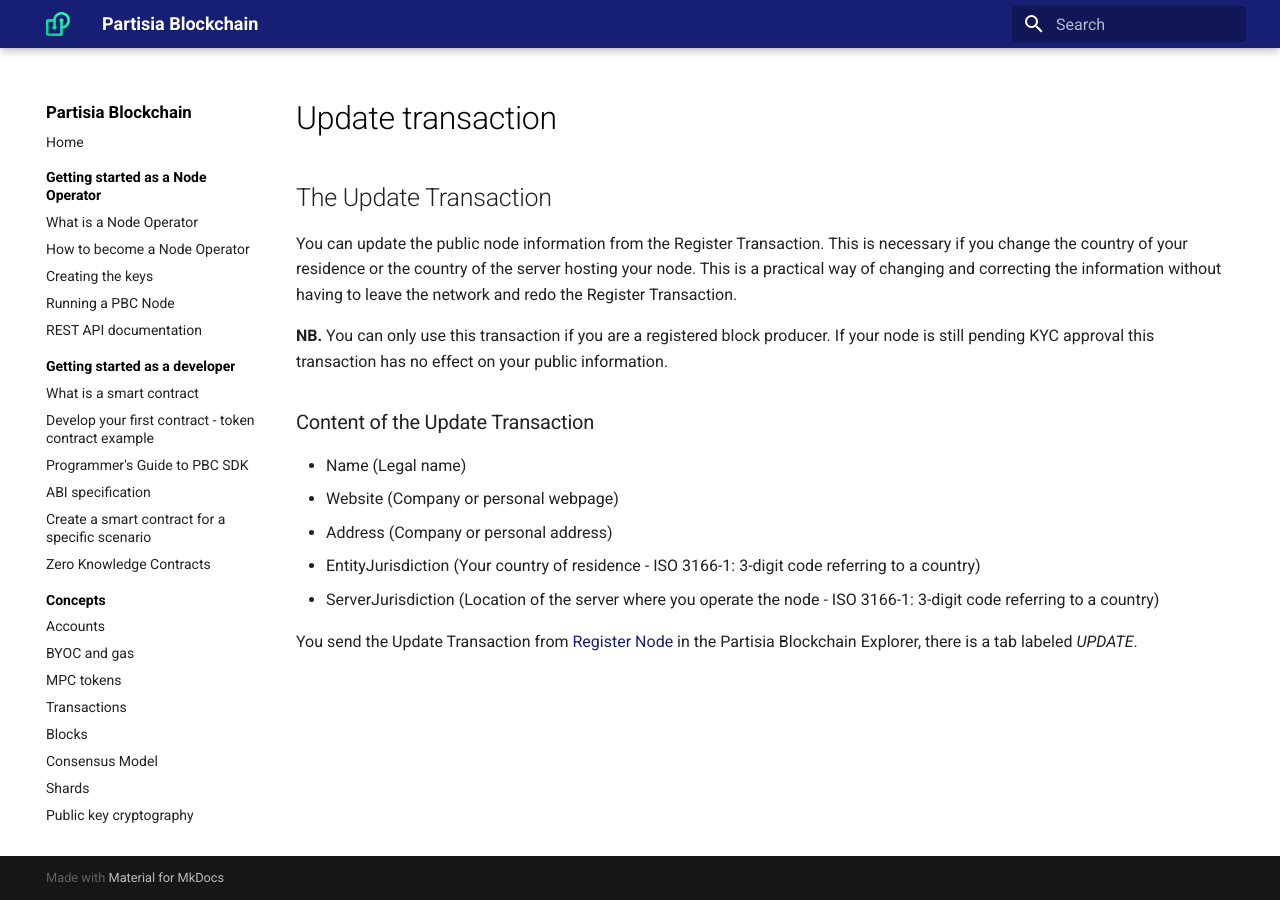
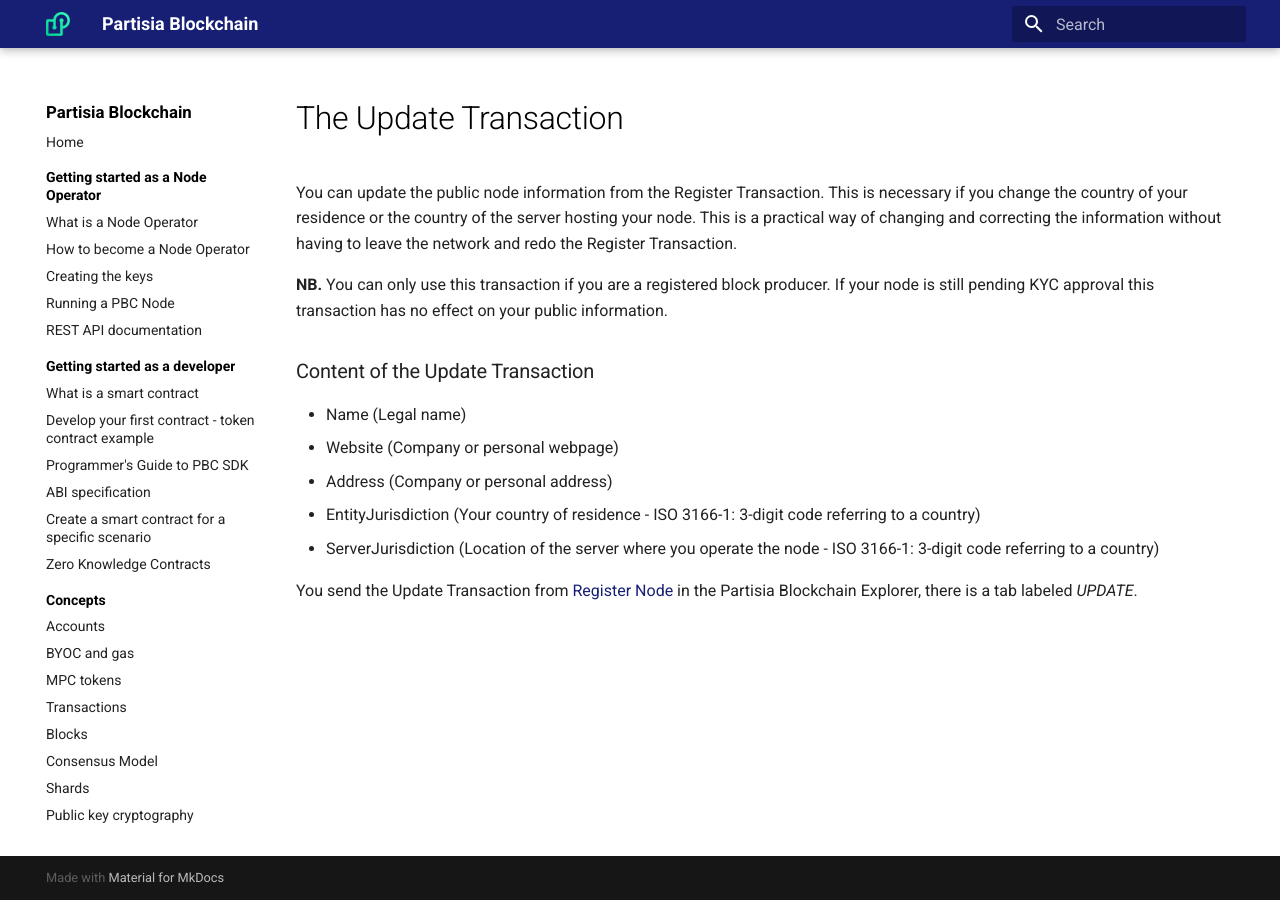
Before and after one commit to 0xSero/partisia-docs, an MkDocs documentation site: the page built from docs/update-transaction.md, in a window 1280 px wide. Built offline with MkDocs 1.6.1 and Material for MkDocs 9.7.7, drawn with Linux system fonts in a browser that asks for light colours; a script that is not in the unit is left out.

Commit message:
The update Transaction

```diff
--- a/docs/update-transaction.md
+++ b/docs/update-transaction.md
@@ -1,4 +1,4 @@
-## The Update Transaction
+# The Update Transaction
 
 You can update the public node information from the Register Transaction. This is necessary if you change the country of your residence or the country of the server hosting your node. This is a practical way of changing and correcting the information without having to leave the network and redo the Register Transaction.
 
```
